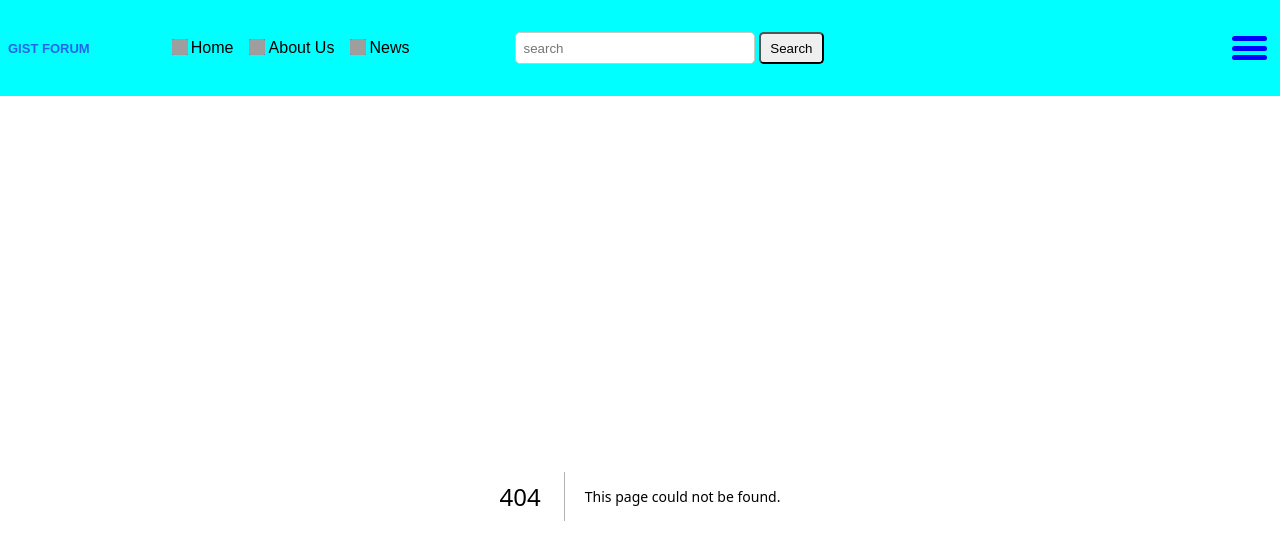
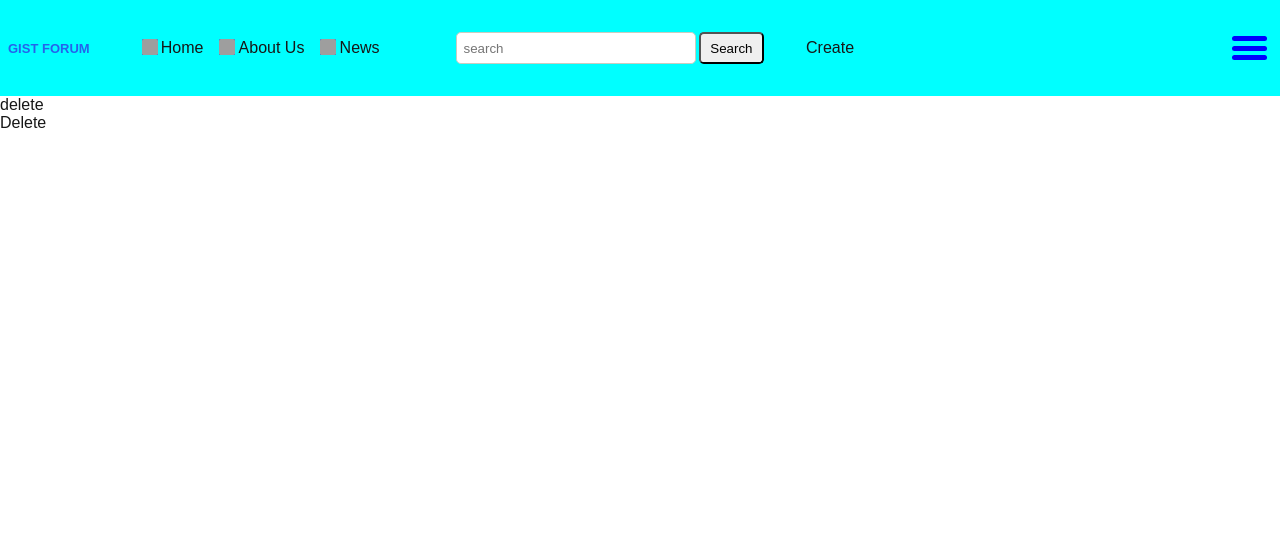
Before and after one commit to JohnEko/blogTable, a Next.js app in the folder client/nextapp/: page /delete in a window 1280 px wide. Before the commit this address had no page. Shown: the top 560 px of the page. Built offline with nearby package versions, Linux system fonts and the light colour scheme; grey boxes are pictures that could not be loaded.

Commit message:
create delete ruoter

```diff
--- a/client/nextapp/app/components/navbar/Headers.tsx
+++ b/client/nextapp/app/components/navbar/Headers.tsx
@@ -63,6 +63,8 @@ const Headers = () => {
                       <SearchBar />
                 </div>
 
+                <Link href={"/create"} className='create-articles'>Create</Link>
+
                 <div className='mobile-header'>
 
                     <MobileMenu />
--- /dev/null
+++ b/client/nextapp/app/delete/page.tsx
@@ -0,0 +1,34 @@
+'use client'
+
+import axios from 'axios';
+import { useRouter } from 'next/navigation';
+import CustomButton from '../form/CustomeButton';
+
+
+// dont parse asyn on your home function
+const DeleteArticle =  ({params}: {params: {id: string}}) => {
+    const router = useRouter()
+
+
+
+    const handleDelete = async () => {
+      const res = await axios.delete(`http://localhost:8000/posts/${params.id}`)
+      console.log("delete successfully")
+
+       router.push("/")
+    }
+
+
+
+
+return (
+    <div>delete
+
+      <CustomButton
+        label='Delete'
+        onClick={handleDelete}
+      />
+    </div>
+)
+}
+export default DeleteArticle
--- a/client/nextapp/app/tableFeeds/FeedsActivities.tsx
+++ b/client/nextapp/app/tableFeeds/FeedsActivities.tsx
@@ -89,6 +89,7 @@ const FeedComponent: React.FC<UserArticleProps> =  ({
                             <tr>
                                 {/* loop or map through all the post and title */}
                                 <td className="feed-component">
+
                                     {isLoading && <div>...isLoading</div>}
                                     {data.map((item) =>(
                                         <article key={item.id}>
```
Also changed, not shown: client/nextapp/app/posts/[id]/page.tsx (+6 -21 lines), 1 other file (tests, documents, lock files or other folders).
